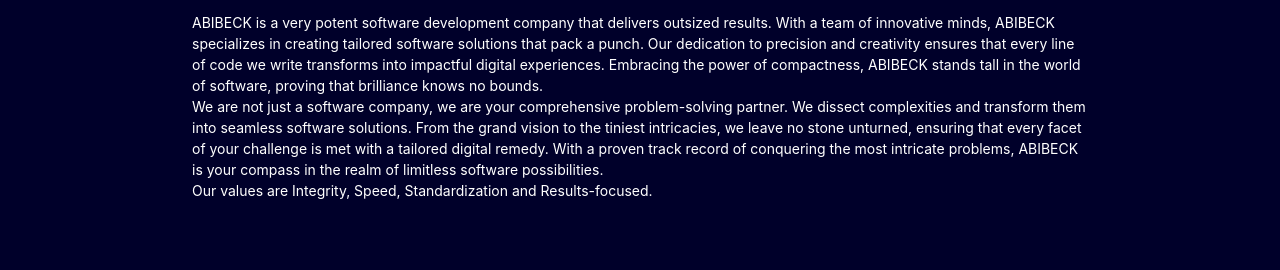
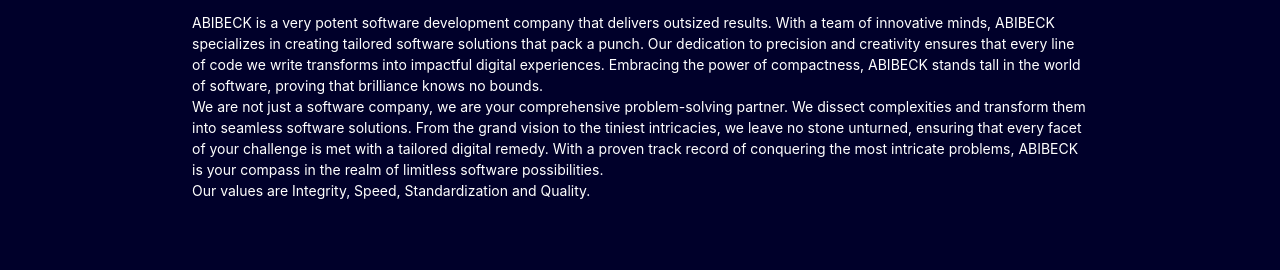
Before and after one commit to densor-hub/Abibeck, a React (Create React App) app: page /about-us in a window 1280 px wide. Shown: the part 1079-1349 px from the top of the page. Built offline with nearby package versions, Linux system fonts and the light colour scheme.

Commit message:
values update

```diff
--- a/src/components/AboutUS.jsx
+++ b/src/components/AboutUS.jsx
@@ -30,10 +30,7 @@ const AboutUs = () => {
             ABIBECK is your compass in the realm of limitless software
             possibilities.
           </p>
-          <p>
-            Our values are Integrity, Speed, Standardization and
-            Results-focused.
-          </p>
+          <p>Our values are Integrity, Speed, Standardization and Quality.</p>
         </div>
       </section>
     </main>
```
